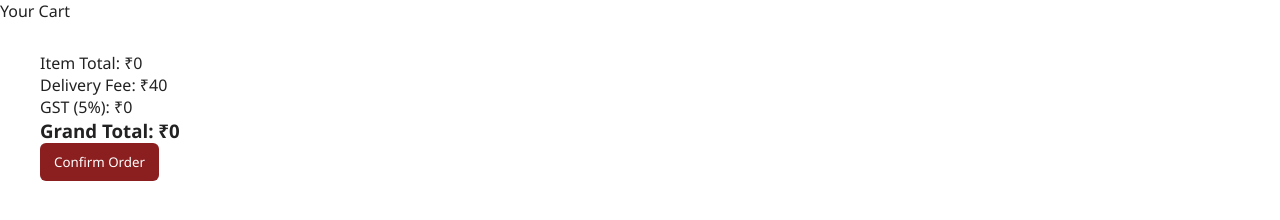
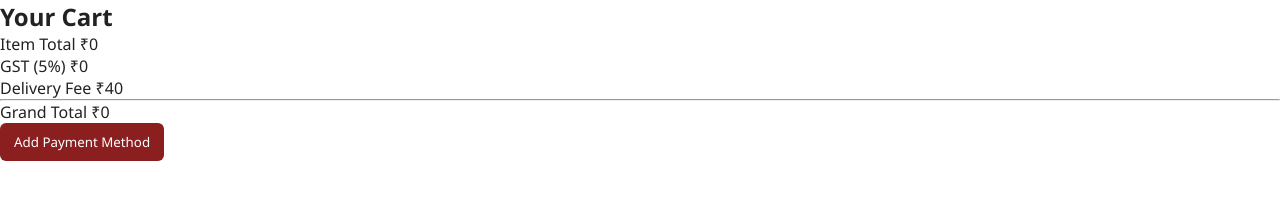
Before and after one commit to SriLakshmiK1810/Serverless-Food-Delivery-App, a plain HTML site: page cart.html in a window 1280 px wide. Drawn offline with Linux system fonts and the light colour scheme.

Commit message:
Add files via upload

```diff
--- a/cart.html
+++ b/cart.html
@@ -1,28 +1,50 @@
 <!DOCTYPE html>
-<html>
+<html lang="en">
 <head>
-  <title>Cart</title>
-  <link rel="stylesheet" href="style.css">
+  <meta charset="UTF-8" />
+  <title>Your Cart</title>
+  <link rel="stylesheet" href="style.css" />
 </head>
 <body>
 
-<header>
-  <span>Your Cart</span>
-  <span id="authArea"></span>
-</header>
-
-<div class="container">
-  <ul id="cartList"></ul>
-
-  <p>Item Total: ₹<span id="itemTotal">0</span></p>
-  <p>Delivery Fee: ₹40</p>
-  <p>GST (5%): ₹<span id="gst">0</span></p>
-
-  <h3>Grand Total: ₹<span id="grandTotal">0</span></h3>
-
-  <button onclick="confirmOrder()">Confirm Order</button>
+<!-- CART HEADER -->
+<div class="cart-header">
+  <h2>Your Cart</h2>
 </div>
 
-<script src="script.js"></script>
+<!-- CART ITEMS -->
+<div class="cart-container" id="cart-items"></div>
+
+<!-- BILL DETAILS -->
+<div class="bill-box">
+  <div class="bill-row">
+    <span>Item Total</span>
+    <span>₹<span id="itemTotal">0</span></span>
+  </div>
+
+  <div class="bill-row">
+    <span>GST (5%)</span>
+    <span>₹<span id="gst">0</span></span>
+  </div>
+
+  <div class="bill-row">
+    <span>Delivery Fee</span>
+    <span>₹40</span>
+  </div>
+
+  <hr>
+
+  <div class="bill-row total">
+    <span>Grand Total</span>
+    <span>₹<span id="grandTotal">0</span></span>
+  </div>
+</div>
+
+<!-- PAYMENT BUTTON -->
+<div class="payment-bar">
+  <button onclick="confirmOrder()">Add Payment Method</button>
+</div>
+
+<script src="cart.js"></script>
 </body>
 </html>
```
